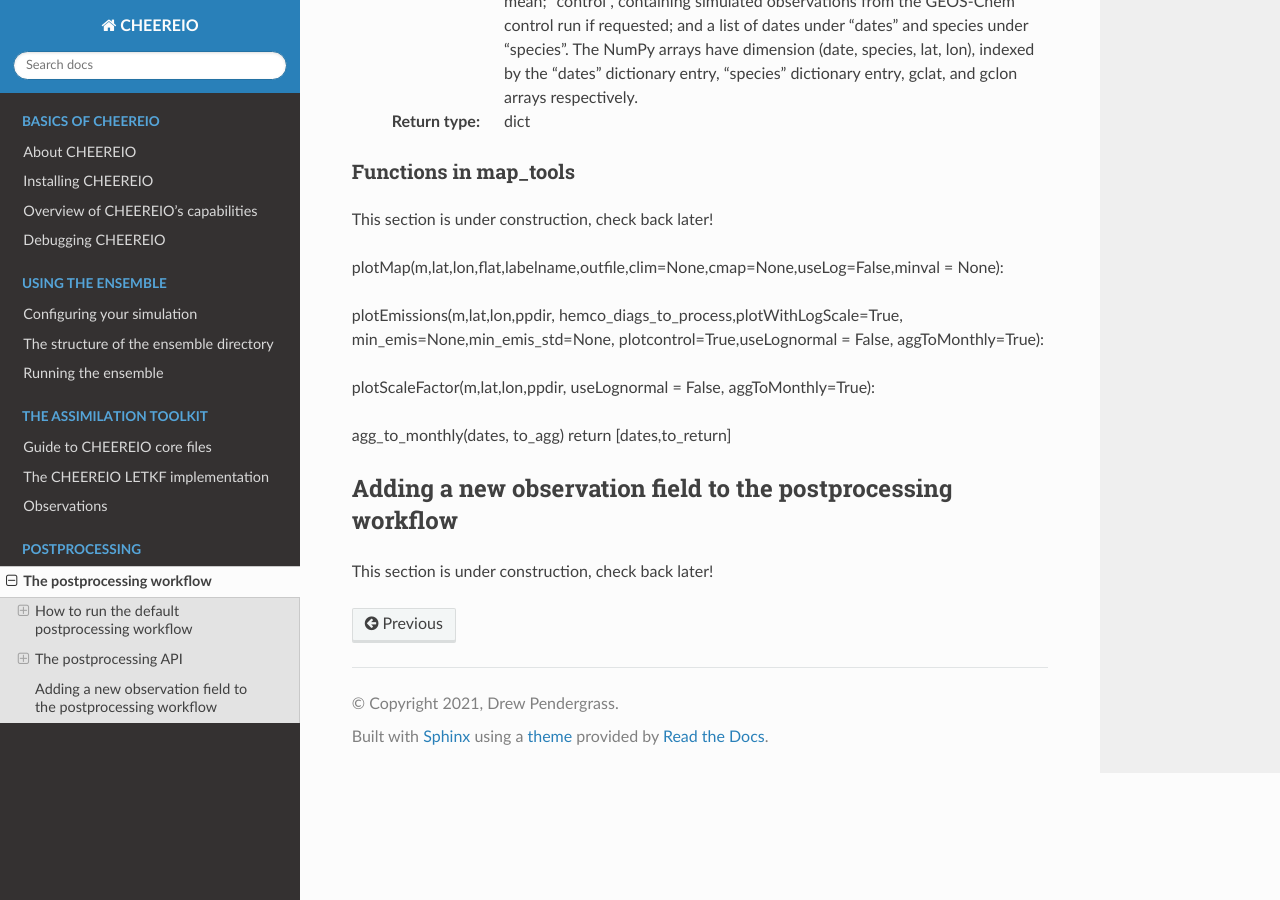
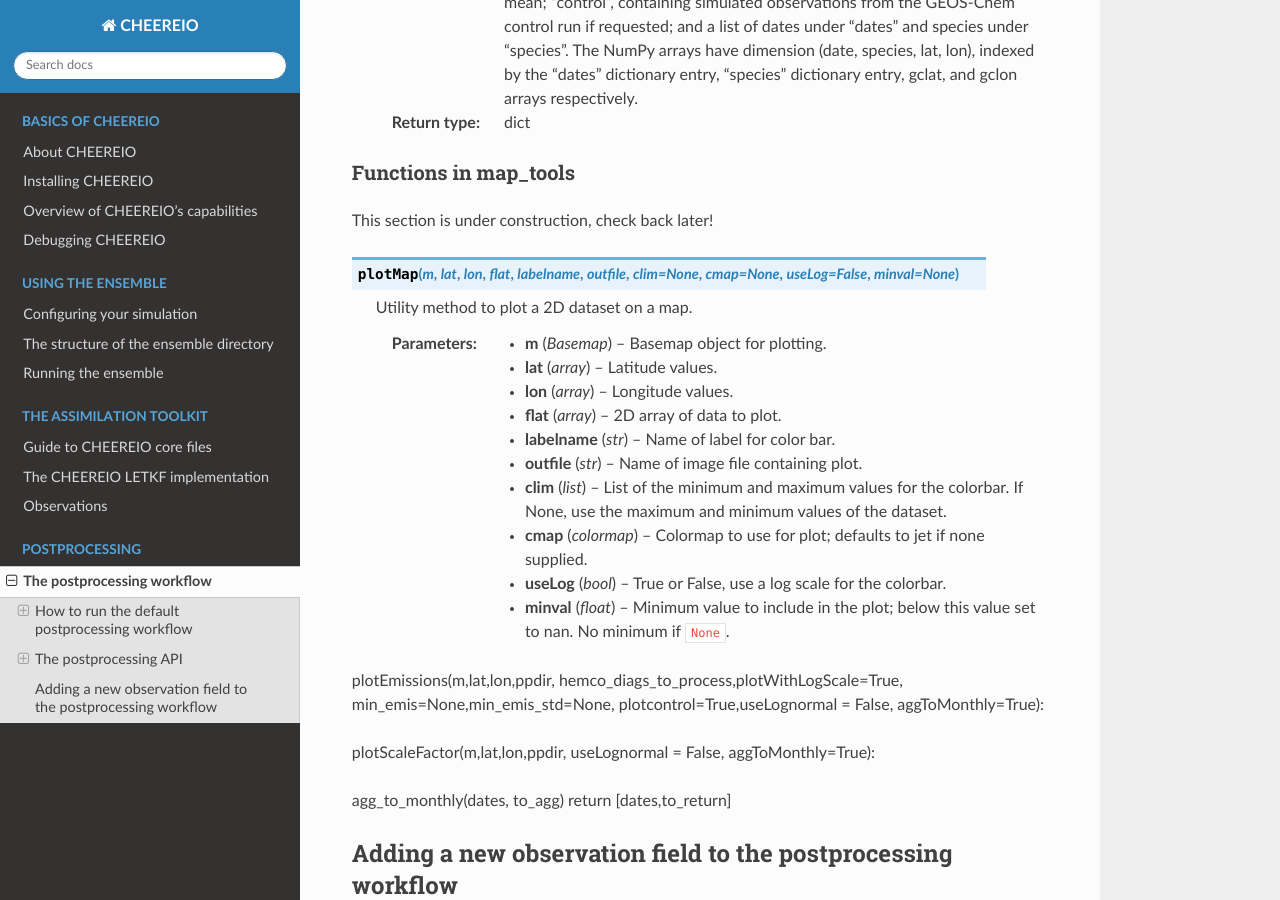
Before and after one commit to drewpendergrass/CHEEREIO, a Sphinx documentation site: the page built from docs/Postprocess-workflow.rst, in a window 1280 px wide and 900 px high, scrolled down 6598 px. Built offline with Sphinx 7.4.7 and the Read the Docs theme 2.0.0, drawn with Linux system fonts in a browser that asks for light colours; some of the changed text lies outside the part shown.

Commit message:
postprocess docs update

```diff
--- a/docs/Postprocess-workflow.rst
+++ b/docs/Postprocess-workflow.rst
@@ -28,7 +28,7 @@ This section is under construction, check back later!
 Functions in postprocess_tools
 ~~~~~~~~~~~~~
 
-Here is the documentation for the postprocessing toolkit. Users are especially likely to use :py:func:`combineScaleFactors`. TKTKTK
+Here is the documentation for the postprocessing toolkit, present in the ``postprocess_tolls.py`` file in the ``postprocessing`` folder.
 
 .. py:function:: globDirs(ensemble_dir,removeNature=False,includeOutputDir=False)
 
@@ -200,14 +200,26 @@ Here is the documentation for the postprocessing toolkit. Users are especially l
    :return: A dictionary with keys "obscount", containing the total number of observations; "obscount_avg", containing the total number of observations after averaging to the GEOS-Chem grid; "obs", containing actual observations; "sim_obs", containing simulated observations from the GEOS-Chem ensemble mean; "control", containing simulated observations from the GEOS-Chem control run if requested; and a list of dates under "dates" and species under "species". The NumPy arrays have dimension (date, species, lat, lon), indexed by the "dates" dictionary entry, "species" dictionary entry, gclat, and gclon arrays respectively.
    :rtype: dict
 
-
-
 Functions in map_tools
 ~~~~~~~~~~~~~
 
 This section is under construction, check back later!
 
-plotMap(m,lat,lon,flat,labelname,outfile,clim=None,cmap=None,useLog=False,minval = None):
+.. py:function:: plotMap(m,lat,lon,flat,labelname,outfile,clim=None,cmap=None,useLog=False,minval = None)
+
+   Utility method to plot a 2D dataset on a map.
+
+   :param Basemap m: Basemap object for plotting.
+   :param array lat: Latitude values.
+   :param array lon: Longitude values.
+   :param array flat: 2D array of data to plot.
+   :param str labelname: Name of label for color bar.
+   :param str outfile: Name of image file containing plot.
+   :param list clim: List of the minimum and maximum values for the colorbar. If None, use the maximum and minimum values of the dataset.
+   :param colormap cmap: Colormap to use for plot; defaults to jet if none supplied.
+   :param bool useLog: True or False, use a log scale for the colorbar.
+   :param float minval: Minimum value to include in the plot; below this value set to nan. No minimum if ``None``.
+
 
 plotEmissions(m,lat,lon,ppdir, hemco_diags_to_process,plotWithLogScale=True, min_emis=None,min_emis_std=None, plotcontrol=True,useLognormal = False, aggToMonthly=True):
 
```
